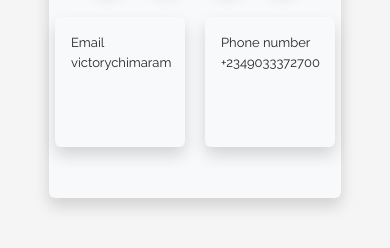
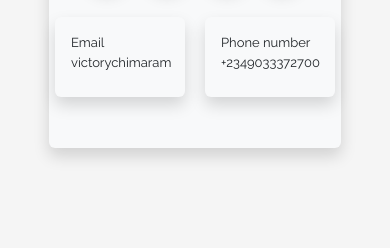
Before and after one commit to ogbonna-victory/Profile-Card, a plain HTML site: page index.html in a window 390 px wide. Shown: the part 404-652 px from the top of the page. Drawn offline with nearby package versions, Linux system fonts and the light colour scheme.

Commit message:
adjusted box size

```diff
--- a/src/style.css
+++ b/src/style.css
@@ -96,7 +96,7 @@
     }
     .email, .num{
         width: 130px;
-        height: 130px;
+        height: 80px;
     }
     .myemail, .mynum{
         font-size: small;
```
